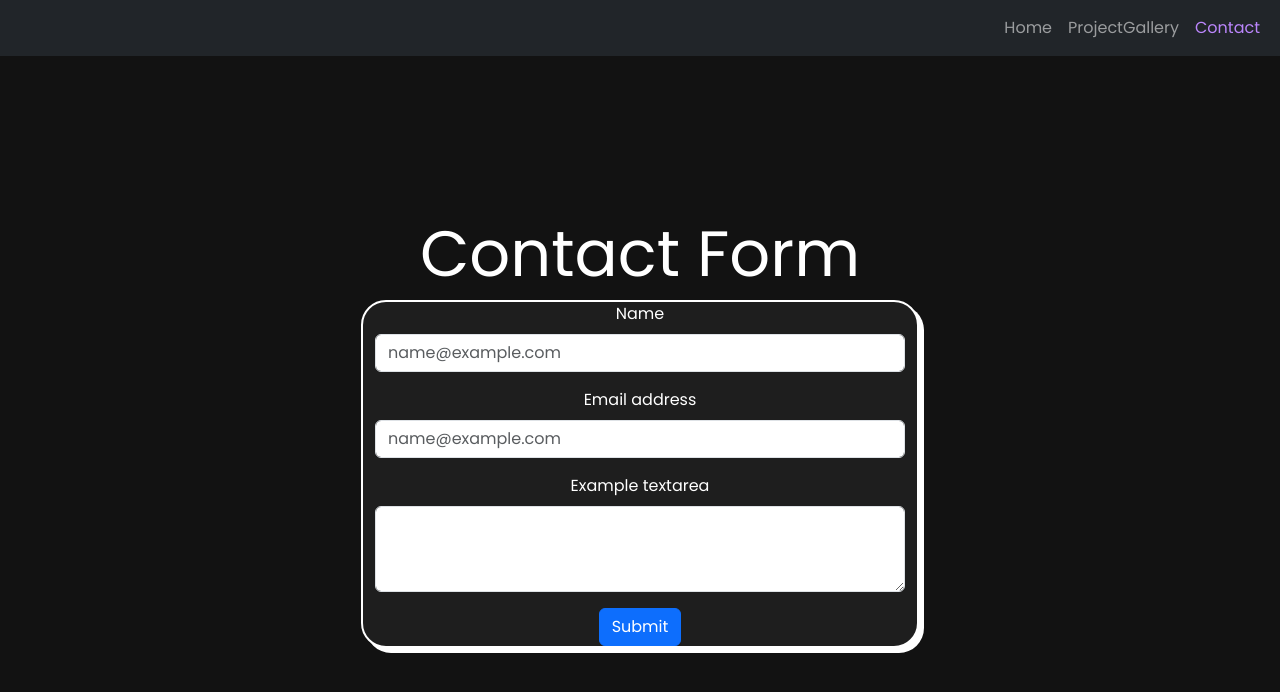
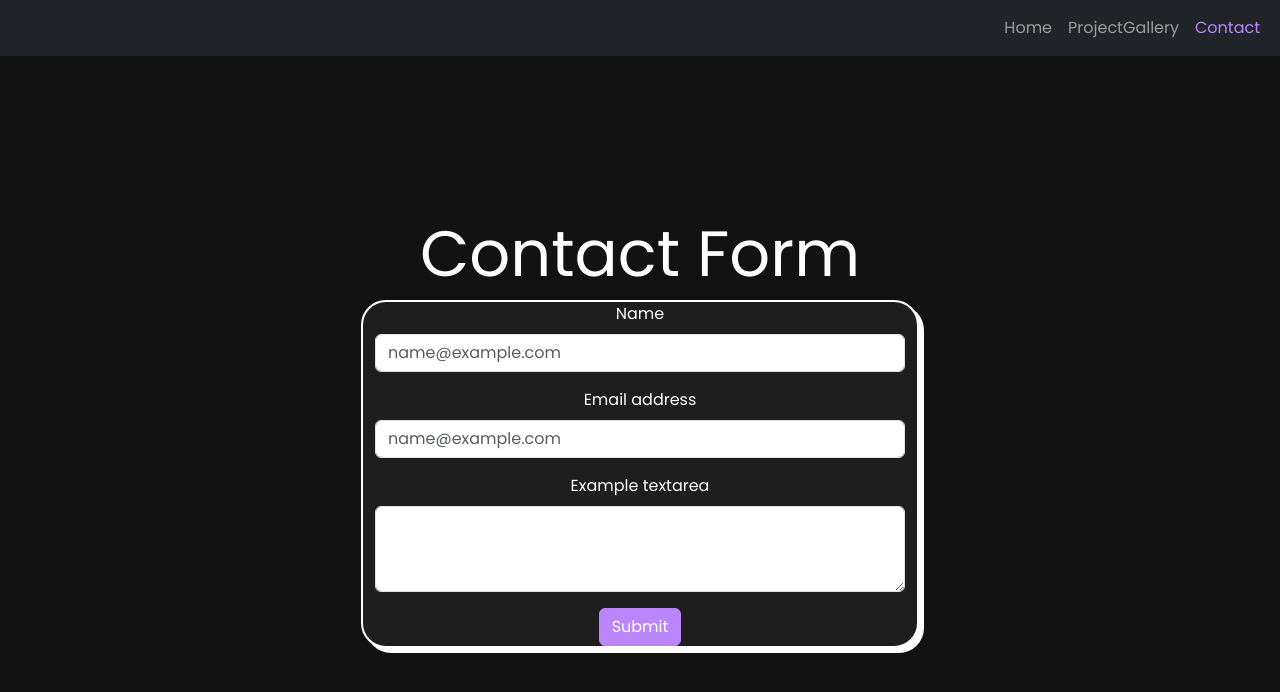
Before and after one commit to josh484/react-portfolio, a React (Vite) app: page /contact in a window 1280 px wide. Shown: the top 692 px of the page. Built offline with nearby package versions, Linux system fonts and the light colour scheme.

Commit message:
changed button css for all buttons used

```diff
--- a/src/App.css
+++ b/src/App.css
@@ -68,14 +68,14 @@
     margin-bottom: 10px;
 }
 
-#buttonC{
-    --bs-btn-bg: #bb86fc;
-    --bs-btn-border-color:#bb86fc;
-    --bs-btn-hover-color:white;
-    --bs-btn-hover-bg:#3700B3 ;
-    --bs-btn-hover-border-color:#3700B3;
-    --bs-btn-active-border-color: #3700B3;
-    --bs-btn-active-bg: #3700B3;
+.buttonC{
+    --bs-btn-bg: #bb86fc !important;
+    --bs-btn-border-color:#bb86fc !important;
+    --bs-btn-hover-color:white !important;
+    --bs-btn-hover-bg:#3700B3 !important;
+    --bs-btn-hover-border-color:#3700B3 !important;
+    --bs-btn-active-border-color: #3700B3 !important;
+    --bs-btn-active-bg: #3700B3 !important;
 }
 #mendozaC{
     color:#bb86fc
--- a/src/components/Contact.jsx
+++ b/src/components/Contact.jsx
@@ -41,7 +41,7 @@ function Contact() {
                             <Form.Label>Example textarea</Form.Label>
                             <Form.Control as="textarea" rows={3} type='text' value={formData.description} onChange={handleInputChange} name='description' />
                         </Form.Group>
-                        <Button variant="primary" type="submit">
+                        <Button variant="primary" type="submit" className='buttonC'>
                             Submit
                         </Button>
                     </Form>
--- a/src/components/Home.jsx
+++ b/src/components/Home.jsx
@@ -15,7 +15,7 @@ function Home() {
                         <h1>Hi,</h1>
                         <h1>I'm Joshua <span id='mendozaC'>Mendoza</span></h1>
                         <h2>A Front-End Web Developer</h2>
-                        <Button variant="primary" id='buttonC'>
+                        <Button variant="primary" className='buttonC'>
                             My CV
                         </Button>
                         <div>
```
